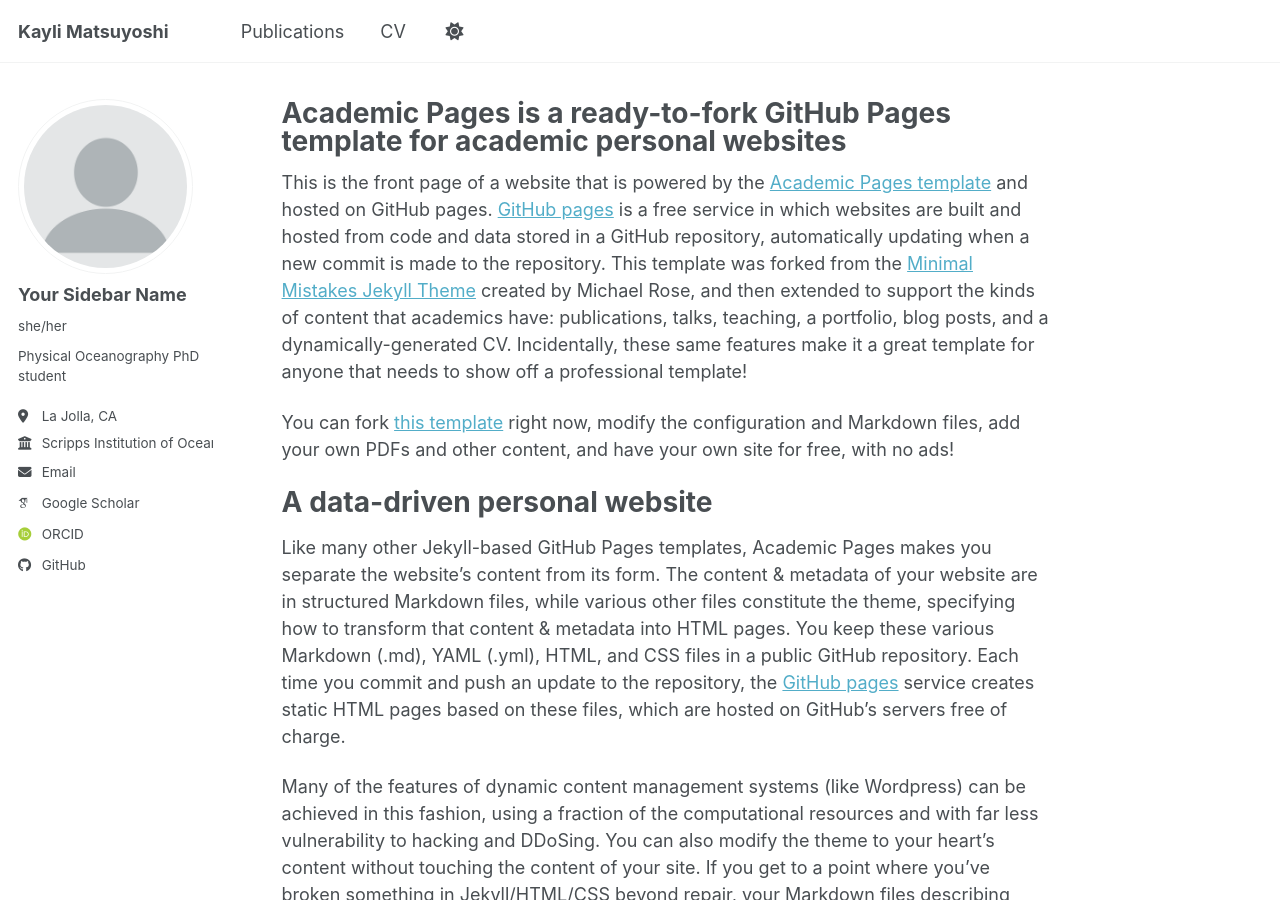
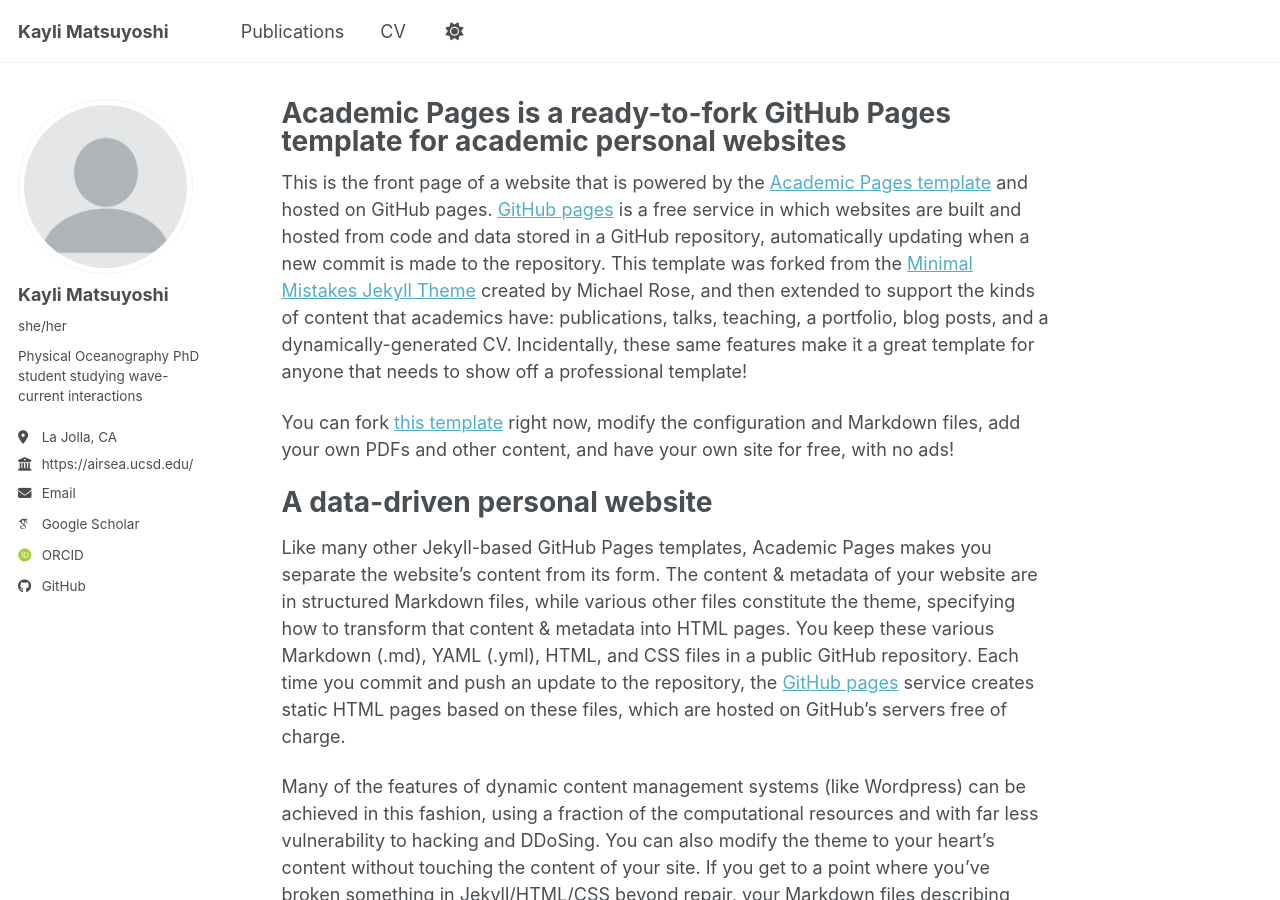
Before and after one commit to kmatsuyo/kmatsuyo.github.io, a Jekyll site: the page built from _pages/about.md, in a window 1280 px wide and 900 px high. Built offline with Jekyll 4.4.1, drawn with Linux system fonts in a browser that asks for light colours; some web fonts are replaced; a script bundle is joined from its source files by our own code; library files that are not in the unit come from our copies.

Commit message:
Update _config.yml

```diff
--- a/_config.yml
+++ b/_config.yml
@@ -24,11 +24,12 @@
 author:
   # Biographic information
   avatar           : "profile.png"
-  name             : "Your Sidebar Name"
+  name             : "Kayli Matsuyoshi"
   pronouns         : "she/her"
-  bio              : "Physical Oceanography PhD student"
+  bio              : "Physical Oceanography PhD student studying wave-current interactions"
+  university       : "UC San Diego"
   location         : "La Jolla, CA"
-  employer         : "Scripps Institution of Oceanography, University of California, San Diego"
+  employer         : "https://airsea.ucsd.edu/"
   uri              : # URL
   email            : "kmatsuyo@ucsd.edu"
 
```
